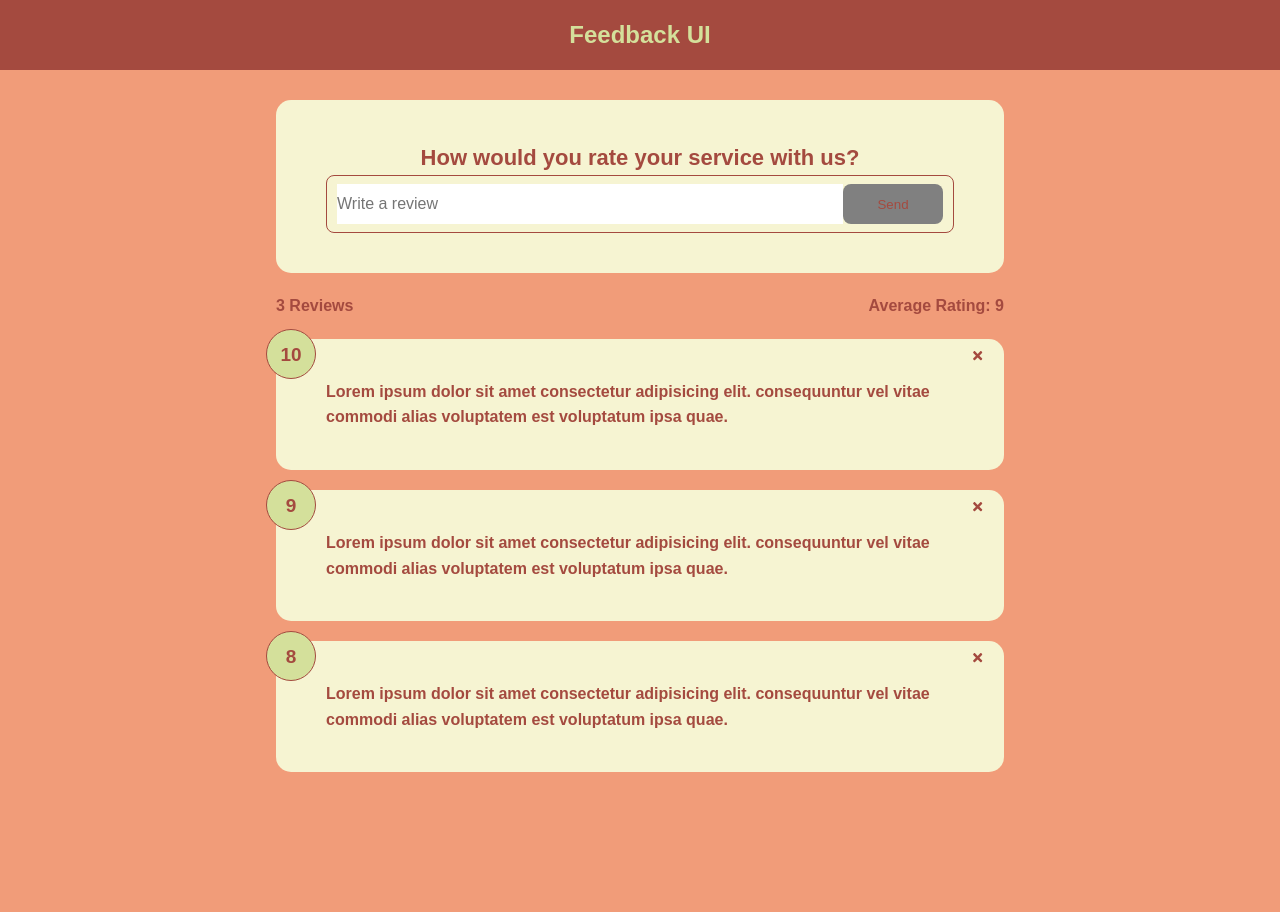
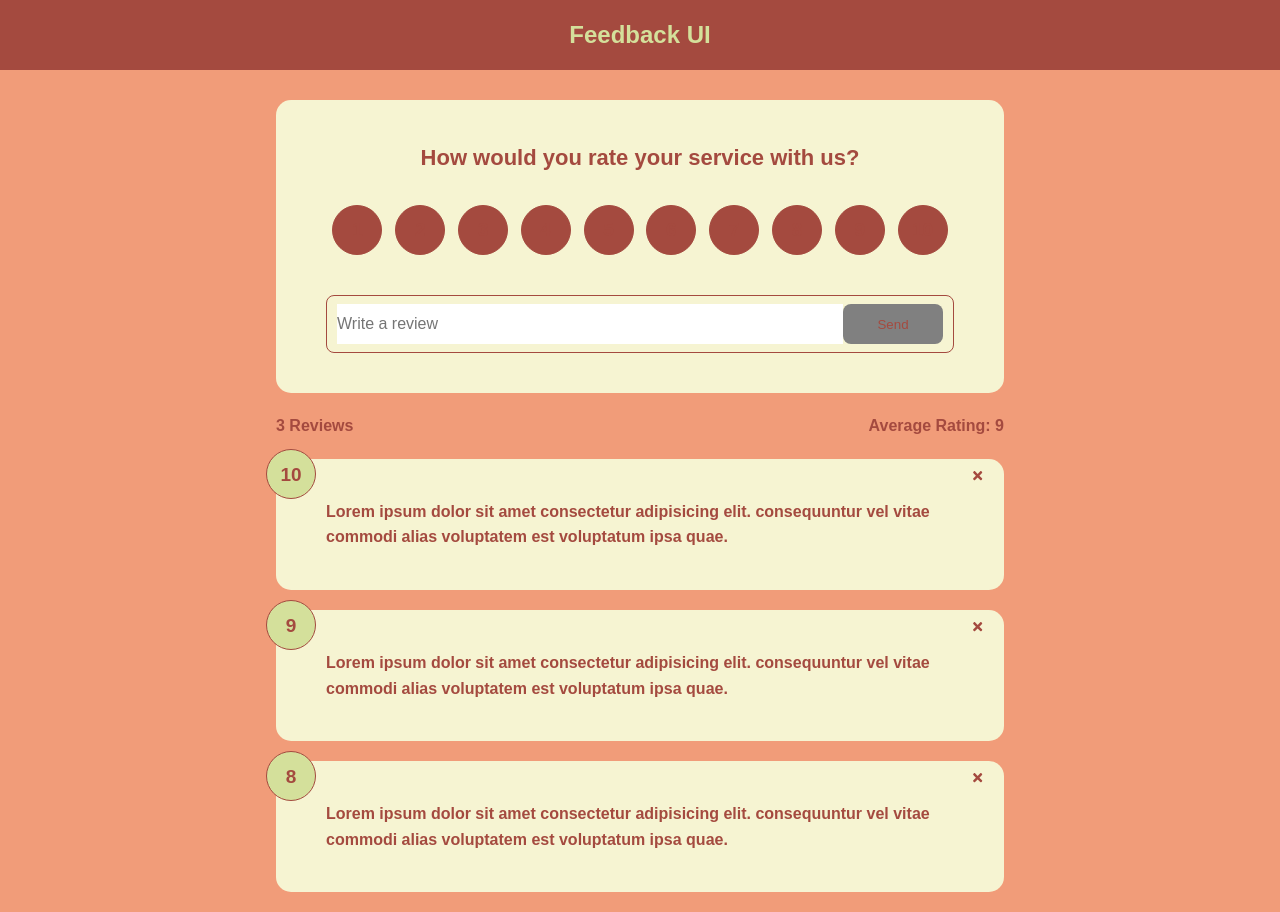
Before and after one commit to sejobasic/Feedback-SPA, a React (Create React App) app: page / in a window 1280 px wide. Before the commit the page ends 800 px from the top, so only its background shows below. Built offline with nearby package versions, Linux system fonts and the light colour scheme.

Commit message:
Added Radio Buttons for selecting rating 1-10

```diff
--- a/src/components/FeedbackForm.js
+++ b/src/components/FeedbackForm.js
@@ -1,9 +1,11 @@
 import React, { useState } from 'react'
+import RatingSelect from './RatingSelect'
 import Card from './Card'
 import Button from './Button'
 
 function FeedbackForm() {
   const [text, setText] = useState('')
+  const [rating, setRating] = useState(10)
   const [btnDisabled, setBtnDisabled] = useState(true)
   const [message, setMessage] = useState('')
 
@@ -28,6 +30,7 @@
         <h2>
           How would you rate your service with us?
         </h2>
+        <RatingSelect />
         <div className="input-group">
           <input
             onChange={handleTextChange}
--- /dev/null
+++ b/src/components/RatingSelect.js
@@ -0,0 +1,116 @@
+import React, { useState } from 'react'
+
+function RatingSelect() {
+  const [selected, setSelected] = useState(10)
+
+  const handleChange = (e) => {
+
+  }
+
+  return (
+    <ul className='rating'>
+      <li>
+        <imput
+          type='radio'
+          id='num1'
+          value='1'
+          onChange={handleChange}
+          checked={selected === 1}
+        />
+        <label htmlFor='num1'>1</label>
+      </li>
+      <li>
+        <imput
+          type='radio'
+          id='num2'
+          value='2'
+          onChange={handleChange}
+          checked={selected === 2}
+        />
+        <label htmlFor='num2'>2</label>
+      </li>
+      <li>
+        <imput
+          type='radio'
+          id='num3'
+          value='3'
+          onChange={handleChange}
+          checked={selected === 3}
+        />
+        <label htmlFor='num3'>3</label>
+      </li>
+      <li>
+        <imput
+          type='radio'
+          id='num4'
+          value='4'
+          onChange={handleChange}
+          checked={selected === 4}
+        />
+        <label htmlFor='num4'>4</label>
+      </li>
+      <li>
+        <imput
+          type='radio'
+          id='num5'
+          value='5'
+          onChange={handleChange}
+          checked={selected === 5}
+        />
+        <label htmlFor='num5'>5</label>
+      </li>
+      <li>
+        <imput
+          type='radio'
+          id='num6'
+          value='6'
+          onChange={handleChange}
+          checked={selected === 6}
+        />
+        <label htmlFor='num6'>6</label>
+      </li>
+      <li>
+        <imput
+          type='radio'
+          id='num7'
+          value='7'
+          onChange={handleChange}
+          checked={selected === 7}
+        />
+        <label htmlFor='num7'>7</label>
+      </li>
+      <li>
+        <imput
+          type='radio'
+          id='num8'
+          value='8'
+          onChange={handleChange}
+          checked={selected === 8}
+        />
+        <label htmlFor='num8'>8</label>
+      </li>
+      <li>
+        <imput
+          type='radio'
+          id='num9'
+          value='9'
+          onChange={handleChange}
+          checked={selected === 9}
+        />
+        <label htmlFor='num9'>9</label>
+      </li>
+      <li>
+        <imput
+          type='radio'
+          id='num10'
+          value='10'
+          onChange={handleChange}
+          checked={selected === 10}
+        />
+        <label htmlFor='num10'>10</label>
+      </li>
+    </ul>
+  )
+}
+
+export default RatingSelect
```
